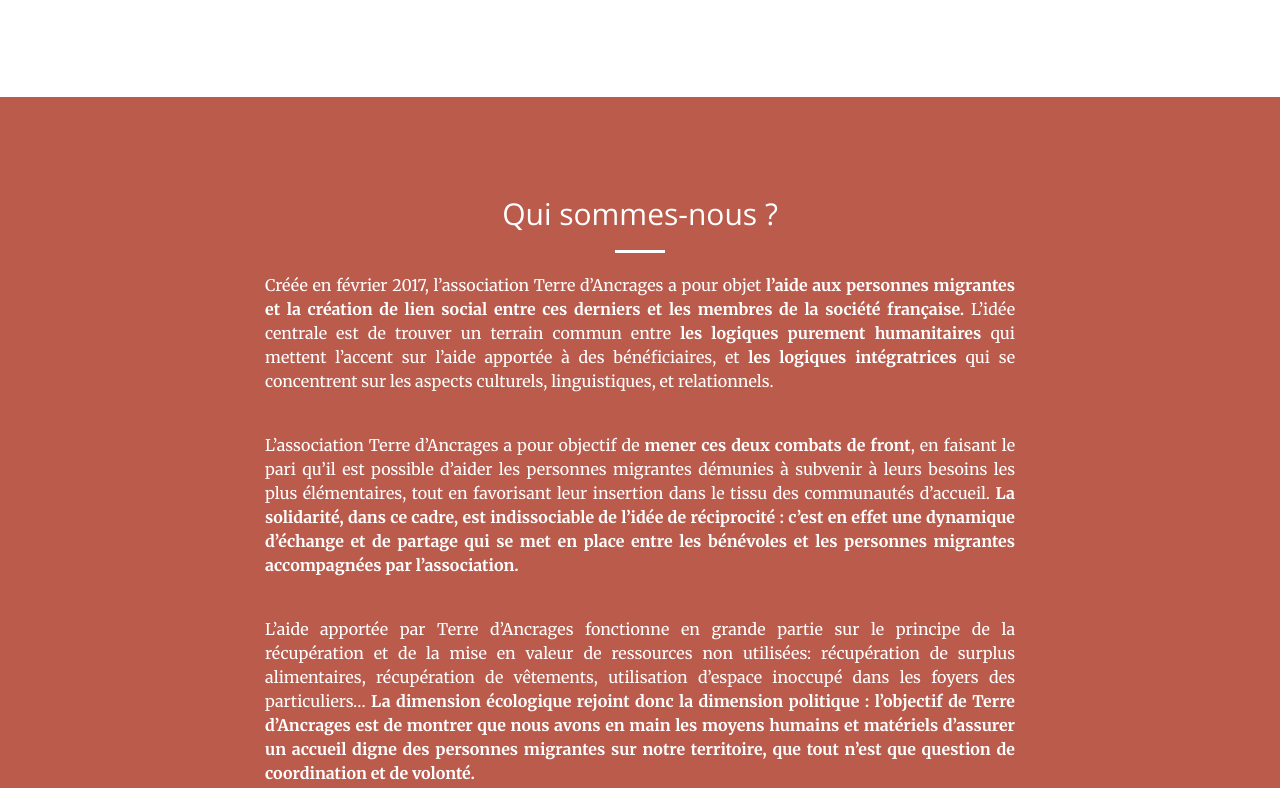
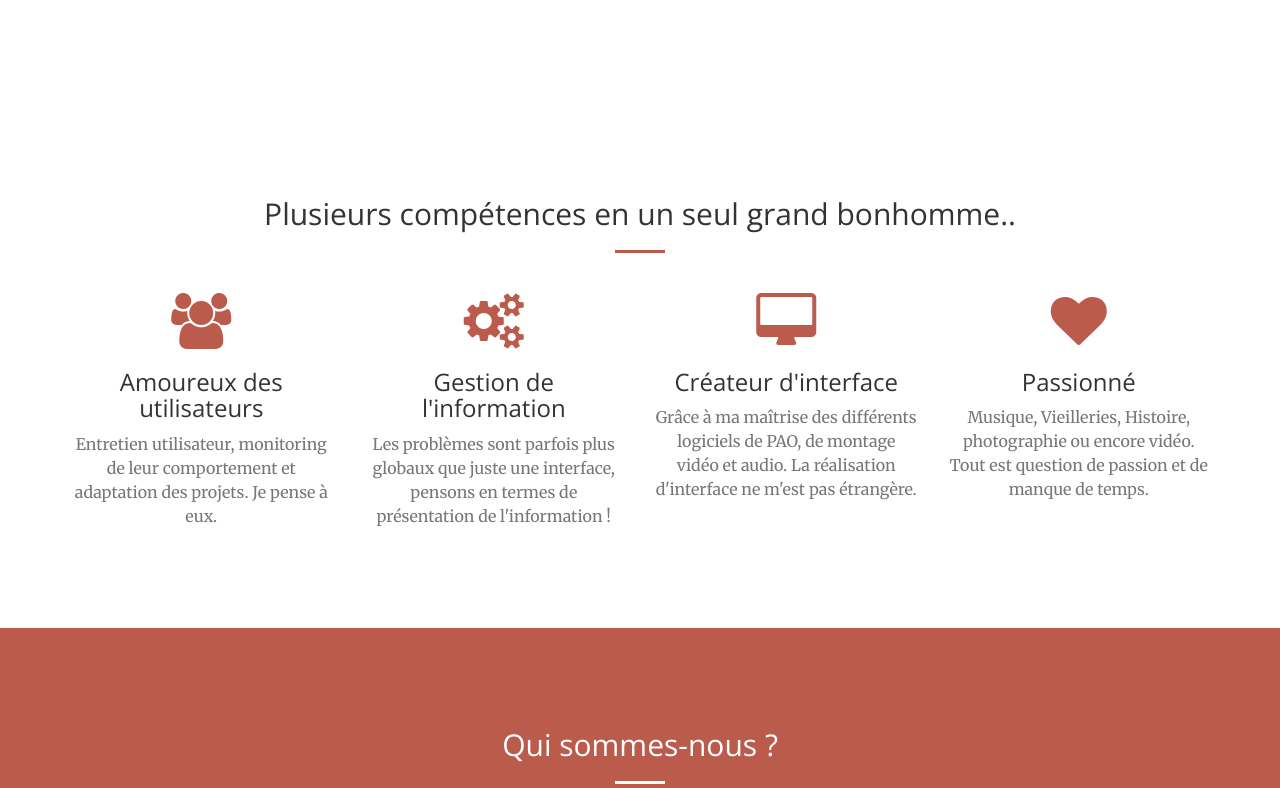
Before and after one commit to Ancrage/ancrage.github.io, a plain HTML site: page index.html in a window 1280 px wide. Shown: the part 2075-2863 px from the top of the page. Drawn offline with nearby package versions, Linux system fonts and the light colour scheme; files that its build step writes are made by us from their sources.

```diff
--- a/index.html
+++ b/index.html
@@ -140,7 +140,48 @@
             </div>
         </div>
     </section>
-
+    <section id="services">
+        <div class="container">
+            <div class="row">
+                <div class="col-lg-12 text-center">
+                    <h2 class="section-heading">Plusieurs compétences en un seul grand bonhomme..</h2>
+                    <hr class="primary">
+                </div>
+            </div>
+        </div>
+        <div class="container">
+            <div class="row">
+                <div class="col-lg-3 col-md-6 text-center">
+                    <div class="service-box">
+                        <i class="fa fa-4x fa-users wow bounceIn text-primary"></i>
+                        <h3>Amoureux des utilisateurs</h3>
+                        <p class="text-muted">Entretien utilisateur, monitoring de leur comportement et adaptation des projets. Je pense à eux.</p>
+                    </div>
+                </div>
+                <div class="col-lg-3 col-md-6 text-center">
+                    <div class="service-box">
+                        <i class="fa fa-4x fa-cogs  wow bounceIn text-primary" data-wow-delay=".1s"></i>
+                        <h3>Gestion de l'information</h3>
+                        <p class="text-muted">Les problèmes sont parfois plus globaux que juste une interface, pensons en termes de présentation de l'information !</p>
+                    </div>
+                </div>
+                <div class="col-lg-3 col-md-6 text-center">
+                    <div class="service-box">
+                        <i class="fa fa-4x fa-desktop  wow bounceIn text-primary" data-wow-delay=".2s"></i>
+                        <h3>Créateur d'interface</h3>
+                        <p class="text-muted">Grâce à ma maîtrise des différents logiciels de PAO, de montage vidéo et audio. La réalisation d'interface ne m'est pas étrangère.</p>
+                    </div>
+                </div>
+                <div class="col-lg-3 col-md-6 text-center">
+                    <div class="service-box">
+                        <i class="fa fa-4x fa-heart wow bounceIn text-primary" data-wow-delay=".3s"></i>
+                        <h3>Passionné</h3>
+                        <p class="text-muted">Musique, Vieilleries, Histoire, photographie ou encore vidéo. Tout est question de passion et de manque de temps.</p>
+                    </div>
+                </div>
+            </div>
+        </div>
+    </section>
     <section class="bg-primary" id="about">
         <div class="container">
             <div class="row">
```
Also changed, not shown: 2 other files.
